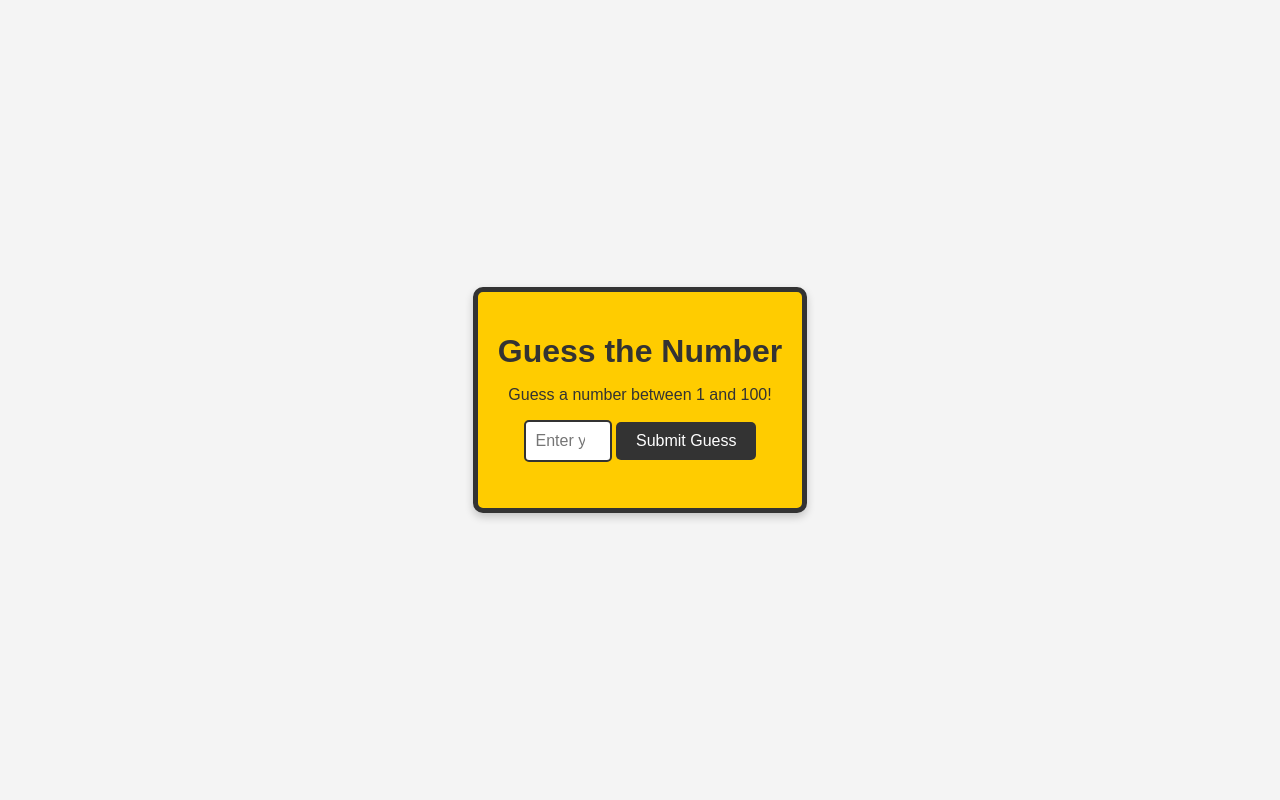
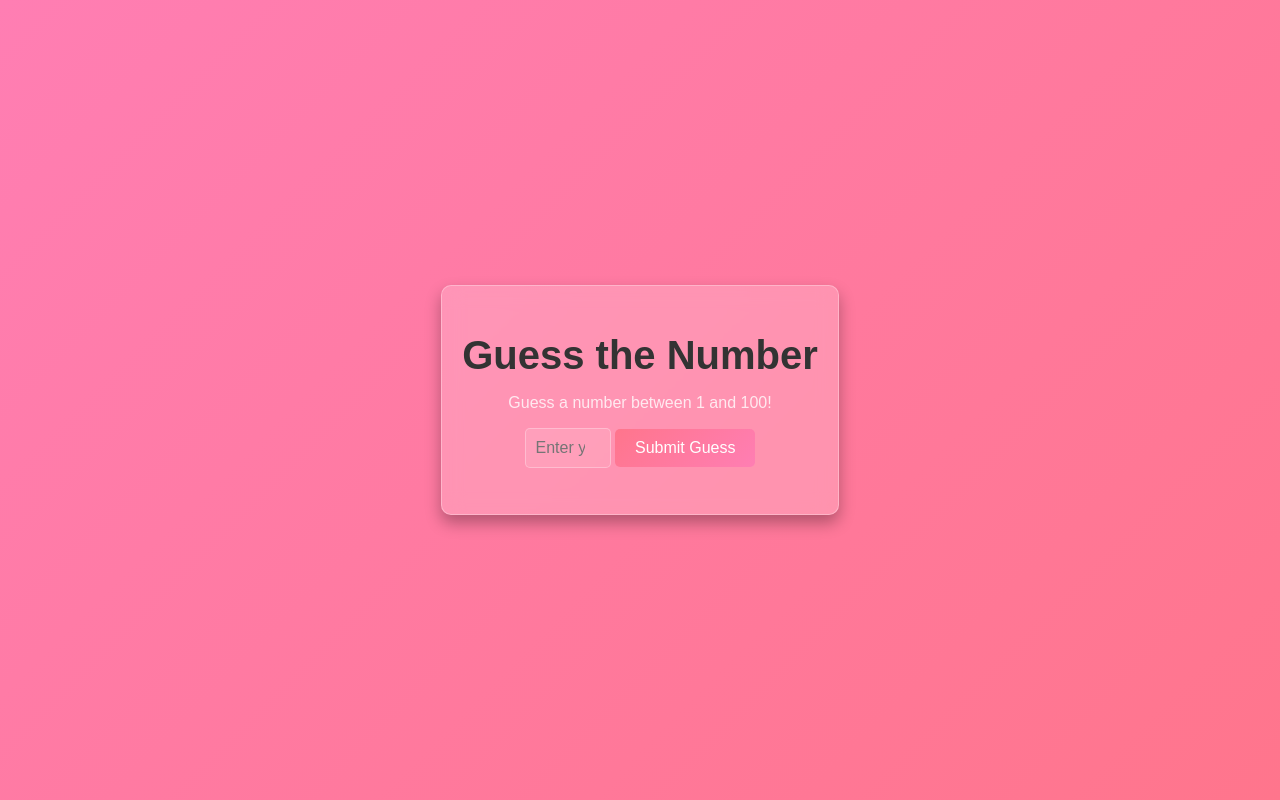
Before and after one commit to amitsehgal29/guessnumber, a plain HTML site: page index.html in a window 1280 px wide. Drawn offline with Linux system fonts and the light colour scheme.

Commit message:
Changing style

```diff
--- a/style.css
+++ b/style.css
@@ -1,6 +1,8 @@
 body {
     font-family: 'Arial', sans-serif;
-    background-color: #f4f4f4;
+    /* Updated background to a gradient */
+    background: linear-gradient(135deg, #ff7eb3, #ff758c);
+    color: #fff;
     display: flex;
     justify-content: center;
     align-items: center;
@@ -9,43 +11,60 @@ body {
 }
 
 .lego-container {
-    background-color: #ffcc00;
-    border: 5px solid #333;
+    /* Modernized container with a glassmorphism effect */
+    background: rgba(255, 255, 255, 0.2);
+    backdrop-filter: blur(10px);
+    border: 1px solid rgba(255, 255, 255, 0.3);
     border-radius: 10px;
     padding: 20px;
     text-align: center;
-    box-shadow: 0 4px 8px rgba(0, 0, 0, 0.2);
+    box-shadow: 0 8px 16px rgba(0, 0, 0, 0.3);
 }
 
 h1 {
-    font-size: 2rem;
+    /* Slightly larger font size for modern look */
+    font-size: 2.5rem;
     color: #333;
     margin-bottom: 10px;
 }
 
 input {
+    /* Modernized input styles */
+    background: rgba(255, 255, 255, 0.1);
+    color: #fff;
+    border: 1px solid rgba(255, 255, 255, 0.3);
+    transition: all 0.3s ease;
     padding: 10px;
     font-size: 1rem;
-    border: 2px solid #333;
     border-radius: 5px;
     margin-bottom: 10px;
 }
 
+input:focus {
+    border-color: #ff758c;
+    outline: none;
+    box-shadow: 0 0 5px rgba(255, 117, 140, 0.5);
+}
+
 button {
+    /* Modernized button styles */
     padding: 10px 20px;
     font-size: 1rem;
-    background-color: #333;
+    background: linear-gradient(135deg, #ff758c, #ff7eb3);
     color: #fff;
     border: none;
     border-radius: 5px;
     cursor: pointer;
+    transition: all 0.3s ease;
 }
 
 button:hover {
-    background-color: #555;
+    background: linear-gradient(135deg, #ff7eb3, #ff758c);
+    transform: scale(1.05);
 }
 
 p {
+    /* Updated text color for better contrast */
     font-size: 1rem;
-    color: #333;
+    color: rgba(255, 255, 255, 0.8);
 }
```
